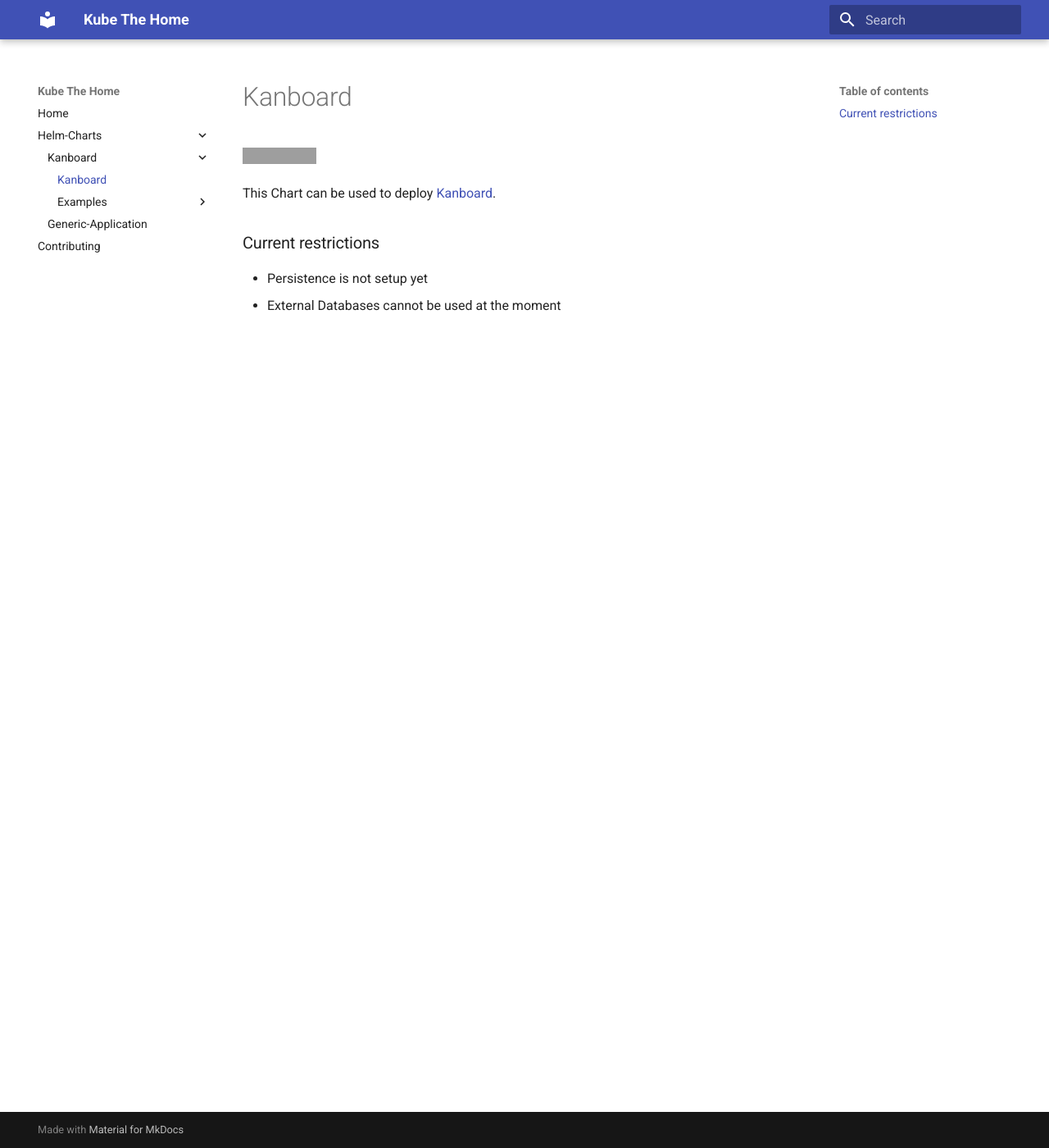
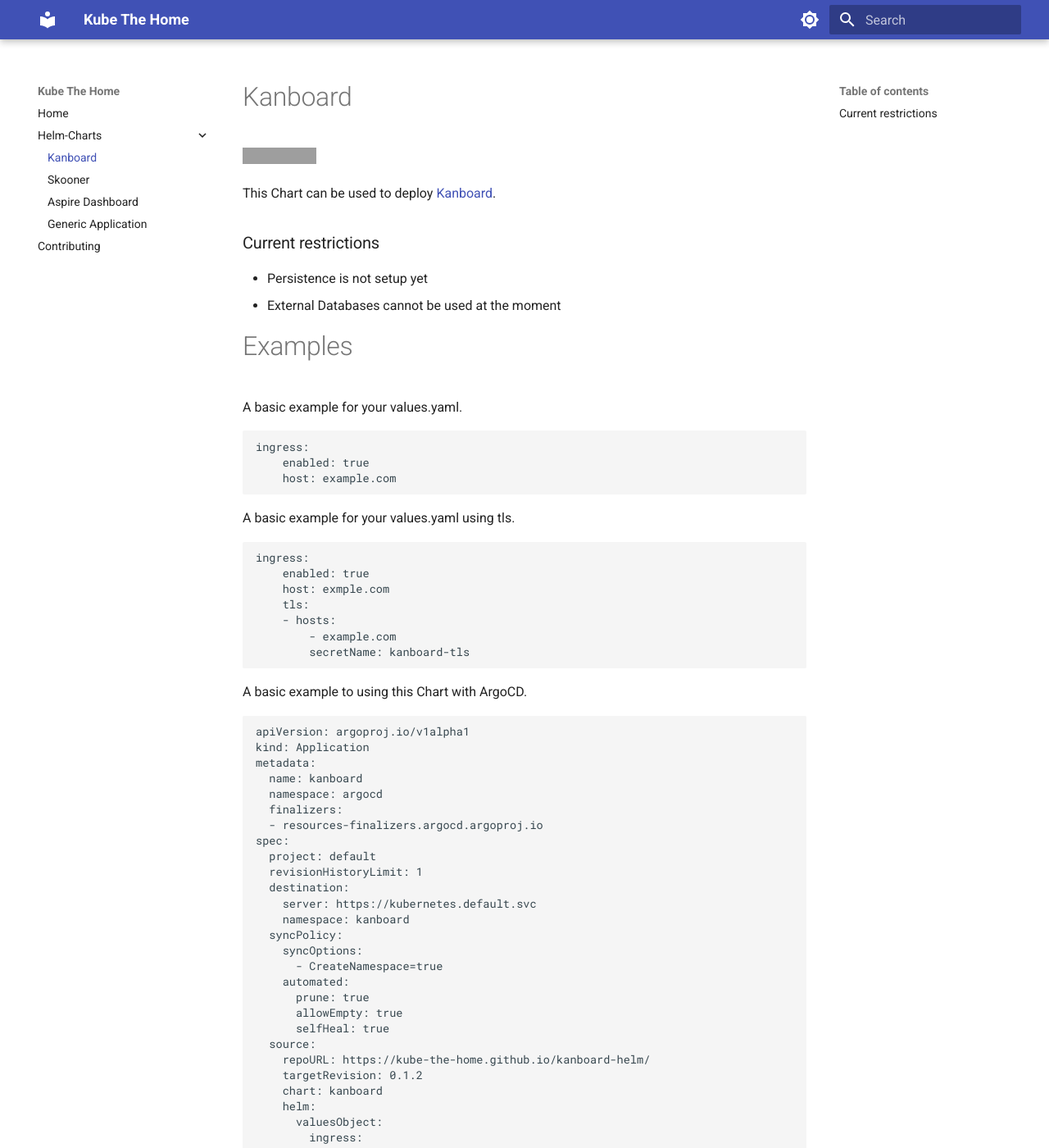
Before and after one commit to kube-the-home/kube-the-home, an MkDocs documentation site: the page built from docs/Helm-Charts/kanboard.md, in a window 1280 px wide and 1400 px high. Shown: the whole window at 82% size. Built offline with MkDocs 1.6.1 and Material for MkDocs 9.7.7, drawn with Linux system fonts in a browser that asks for light colours; some of the changed text lies outside the part shown; grey boxes are pictures that could not be loaded.

Commit message:
feat: adding aspire-dashboard documentation

````diff
--- a/docs/Helm-Charts/kanboard/Examples/ArgoCD.md
+++ b/docs/Helm-Charts/kanboard.md
@@ -1,3 +1,36 @@
+# Kanboard
+
+[![Artifact Hub](https://img.shields.io/endpoint?url=https://artifacthub.io/badge/repository/kanboard)](https://artifacthub.io/packages/search?repo=kanboard)
+
+This Chart can be used to deploy [Kanboard](https://github.com/kanboard/kanboard).
+
+### Current restrictions
+- Persistence is not setup yet
+- External Databases cannot be used at the moment
+
+
+# Examples
+
+A basic example for your values.yaml.
+
+```yaml
+ingress:
+    enabled: true
+    host: example.com
+```
+
+A basic example for your values.yaml using tls.
+```yaml
+ingress:
+    enabled: true
+    host: exmple.com
+    tls:
+    - hosts:
+        - example.com
+        secretName: kanboard-tls
+```
+
+
 A basic example to using this Chart with ArgoCD.
 
 ```yaml
--- a/mkdocs.yml
+++ b/mkdocs.yml
@@ -2,14 +2,24 @@
 site_url: https://example.com/
 theme:
   name: material
+  palette:
+    # Palette toggle for light mode
+    - scheme: default
+      toggle:
+        icon: material/brightness-7
+        name: Switch to dark mode
+
+    # Palette toggle for dark mode
+    - scheme: slate
+      toggle:
+        icon: material/brightness-4
+        name: Switch to light mode
 
 nav:
   - Home: index.md
   - Helm-Charts:
-    - Kanboard:
-      - Helm-Charts/kanboard/index.md
-      - Examples:
-        - Basic: Helm-Charts/kanboard/Examples/Basic.md
-        - ArgoCD: Helm-Charts/kanboard/Examples/ArgoCD.md
-    - Generic-Application: Helm-Charts/generic/index.md
+      - Kanboard: Helm-Charts/kanboard.md
+      - Skooner: Helm-Charts/skooner.md
+      - Aspire Dashboard: Helm-Charts/aspire-dashboard.md
+      - Generic Application: Helm-Charts/generic.md
   - Contributing: Contribution/index.md
````
Also changed, not shown: docs/Helm-Charts/aspire-dashboard.md (added, +52 -0 lines), docs/Helm-Charts/kanboard/Examples/Basic.md (deleted, +0 -18 lines), docs/Helm-Charts/kanboard/index.md (deleted, +0 -9 lines), docs/index.md (+5 -3 lines), docs/Helm-Charts/generic.md (renamed from docs/Helm-Charts/generic/index.md), docs/Helm-Charts/skooner.md (added), 1 other file.
